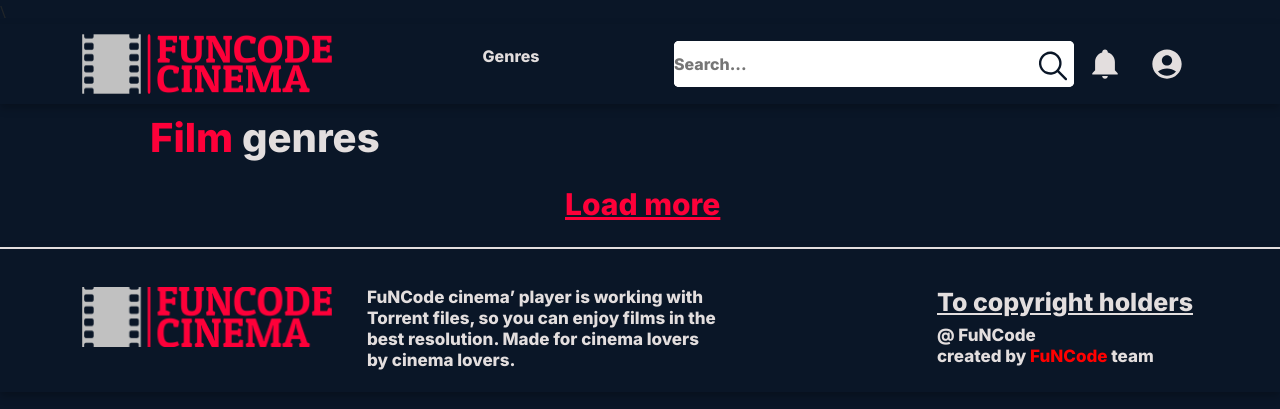
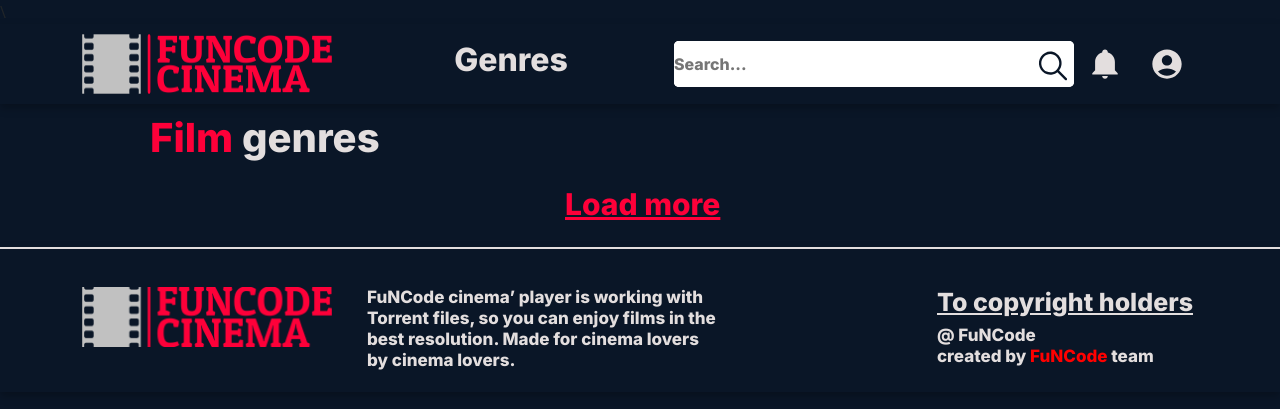
Before and after one commit to FuNCode-FNC/back-end, a Django app: page /films_genres/ in a window 1280 px wide. Shown: the top 409 px of the page. Run offline with Django 4.2, Linux system fonts and the light colour scheme.

Commit message:
fixed genres displaying

```diff
--- a/templates/header-template.html
+++ b/templates/header-template.html
@@ -8,7 +8,7 @@
             </div>
             <ul class="nav">
                 <li class="nav-item header-block films">
-                    <a class="nav-link header-link"><p>Genres</p></a>
+                    <a class="nav-link header-link"><h2>Genres</h2></a>
                     <div class="genres" id="genres">
                         <div class="row">
                             <div class="col-3 object" id="action">Action</div>
```
